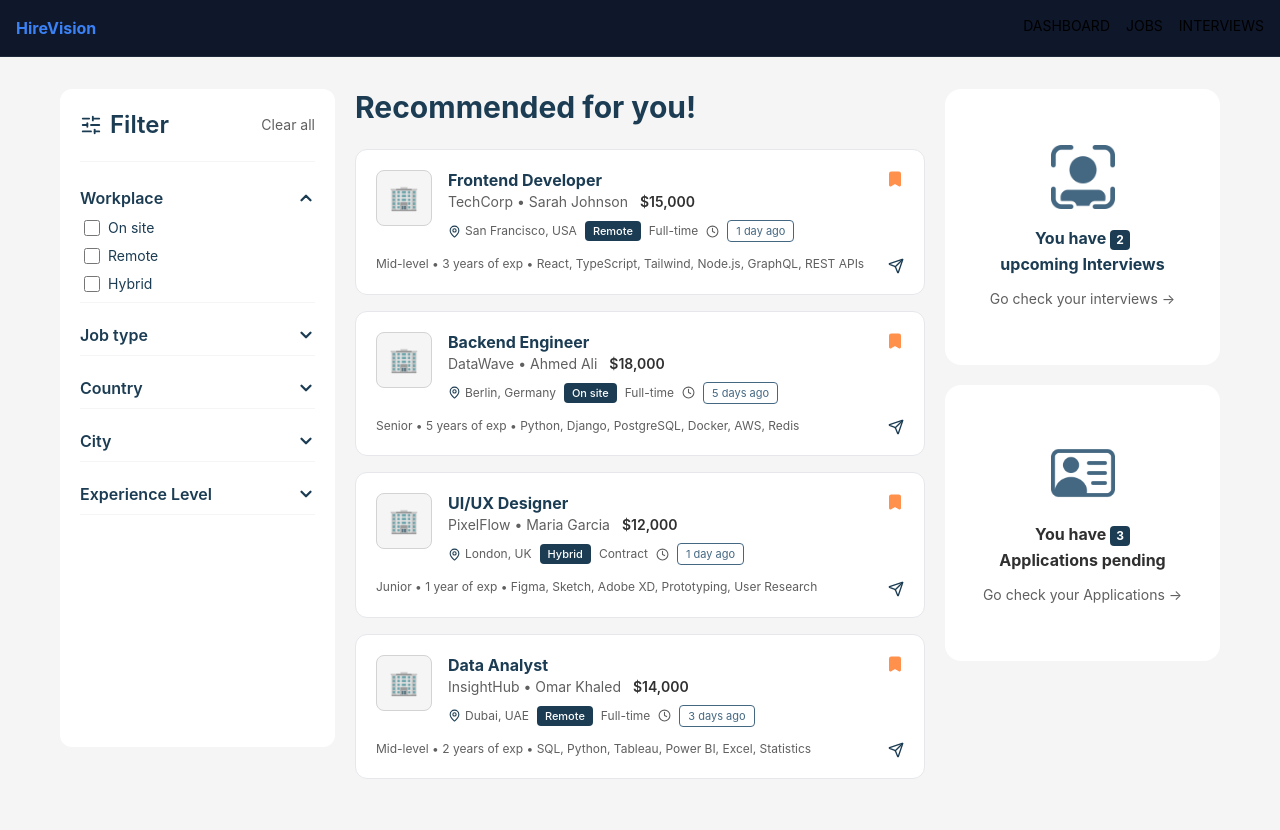
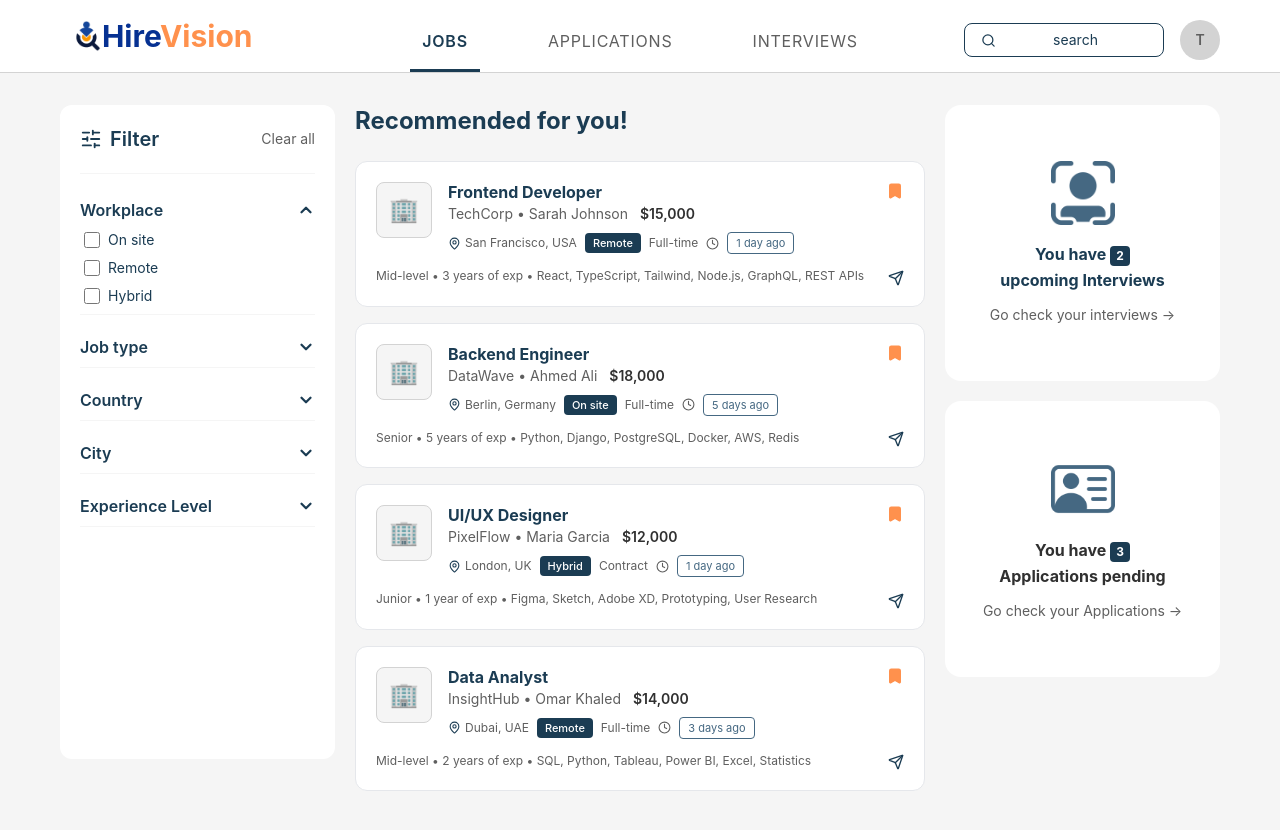
Before and after one commit to 3twla-Girls/HireVision, a React (Vite) app in the folder Client/: page / in a window 1280 px wide. Shown: the top 830 px of the page. Built offline with nearby package versions, Linux system fonts and the light colour scheme.

Commit message:
add navbar

```diff
--- a/Client/src/components/JobSeeker/FilterSidebar.jsx
+++ b/Client/src/components/JobSeeker/FilterSidebar.jsx
@@ -23,7 +23,7 @@ const FilterSidebar = () => {
         <aside className="rounded-xl bg-white p-5 h-full sticky top-24">
             {/* Header */}
             <div className="flex items-center justify-between mb-5">
-                <div className="flex items-center gap-2 text-dark-blue font-semibold text-2xl">
+                <div className="flex items-center gap-2 text-dark-blue font-semibold text-xl">
                     <SlidersHorizontal size={22} className="text-dark-blue" />
                     Filter
                 </div>
--- a/Client/src/components/shared/Navbar.jsx
+++ b/Client/src/components/shared/Navbar.jsx
@@ -1,29 +1,125 @@
-import React from 'react'
+import React, { useState } from 'react'
+import { Link, useLocation } from 'react-router-dom'
+import { Search, Menu, X } from 'lucide-react'
+import { assets } from '../../assets/assests'
 
 const Navbar = ({ role }) => {
+  const location = useLocation()
+  const [mobileMenuOpen, setMobileMenuOpen] = useState(false)
+
+  const jobSeekerLinks = [
+    { label: 'JOBS', path: '/' },
+    { label: 'APPLICATIONS', path: '/applications' },
+    { label: 'INTERVIEWS', path: '/interviews' },
+  ]
+
+  const recruiterLinks = [
+    { label: 'JOBS', path: '/' },
+    { label: 'APPLICATIONS', path: '/applications' },
+    { label: 'INTERVIEWS', path: '/interviews' },
+  ]
+
+  const links = role === 'recruiter' ? recruiterLinks : jobSeekerLinks
+
   return (
-    <nav className="flex justify-between p-4 bg-slate-900 border-b border-slate-800">
-      <div className="logo font-bold text-blue-500">HireVision</div>
+    <nav className="bg-white sticky top-0 z-50 border-b border-light-gray2">
+      {/* Desktop Navbar */}
+      <div className="px-4 md:px-8 lg:px-[60px] grid grid-cols-12 gap-5 items-end">
 
-      <div className="menu">
-        {role === 'recruiter' ? (
-          // Recruiter navbar
-          <div className="flex gap-4 text-sm">
-            <span>DASHBOARD</span>
-            <span>JOBS</span>
-            <span>INTERVIEWS</span>
+        {/* Logo — first 3 columns */}
+        <div className="col-span-6 lg:col-span-3 py-4">
+          <Link to="/" className="flex items-center">
+            <img src={assets.hireLogo} alt="HireVision" className="h-8 md:h-10 object-contain" />
+            <span className="text-2xl md:text-3xl font-bold leading-none -ml-3">
+              <span className="text-logo-blue">Hire</span>
+              <span className="text-orange">Vision</span>
+            </span>
+          </Link>
+        </div>
+
+        {/* Nav Links — center 6 columns (hidden on mobile) */}
+        <div className="hidden lg:flex col-span-6 items-end justify-center gap-14">
+          {links.map((link) => {
+            const isActive = location.pathname === link.path
+            return (
+              <Link
+                key={link.label}
+                to={link.path}
+                className={`text-base tracking-wider py-4 px-3 transition-colors ${isActive
+                  ? 'text-dark-blue font-semibold border-b-[3px] border-dark-blue'
+                  : 'text-dark-gray3 font-normal hover:text-dark-blue border-b-[3px] border-transparent'
+                  }`}
+              >
+                {link.label}
+              </Link>
+            )
+          })}
+        </div>
+
+        {/* Right — Search + Avatar (hidden on mobile) + Hamburger */}
+        <div className="col-span-6 lg:col-span-3 flex items-center justify-end gap-4 py-3">
+          {/* Search Bar — hidden on small screens */}
+          <div className="hidden md:flex items-center gap-2 border border-dark-blue rounded-lg px-4 py-1.5 flex-1 max-w-[200px]">
+            <Search size={15} className="text-dark-blue shrink-0" />
+            <input
+              type="text"
+              placeholder="search"
+              className="bg-transparent outline-none text-sm text-dark-blue w-full placeholder:text-dark-blue text-center"
+            />
           </div>
-        ) : (
-          // Jobseeker navbar
-          <div className="flex gap-4 text-sm">
-            <span>JOBS</span>
-            <span>APPLICATIONS</span>
-            <span>INTERVIEWS</span>
+
+          {/* User Avatar */}
+          <div className="w-10 h-10 rounded-full bg-light-gray2 flex items-center justify-center text-dark-gray3 font-semibold text-sm shrink-0">
+            T
           </div>
-        )}
+
+          {/* Hamburger Button — visible only on mobile */}
+          <button
+            onClick={() => setMobileMenuOpen(!mobileMenuOpen)}
+            className="lg:hidden text-dark-blue p-1"
+          >
+            {mobileMenuOpen ? <X size={24} /> : <Menu size={24} />}
+          </button>
+        </div>
+
       </div>
+
+      {/* Mobile Menu Dropdown */}
+      {mobileMenuOpen && (
+        <div className="lg:hidden bg-white border-t border-light-gray2 px-4 pb-4">
+          {/* Mobile Nav Links */}
+          <div className="flex flex-col gap-1 pt-2">
+            {links.map((link) => {
+              const isActive = location.pathname === link.path
+              return (
+                <Link
+                  key={link.label}
+                  to={link.path}
+                  onClick={() => setMobileMenuOpen(false)}
+                  className={`py-3 px-4 rounded-lg text-base tracking-wide transition-colors ${isActive
+                      ? 'text-dark-blue font-semibold bg-light-gray1'
+                      : 'text-dark-gray3 font-normal hover:bg-light-gray1 hover:text-dark-blue'
+                    }`}
+                >
+                  {link.label}
+                </Link>
+              )
+            })}
+          </div>
+
+          {/* Mobile Search */}
+          <div className="md:hidden flex items-center gap-2 border border-dark-blue rounded-lg px-4 py-2 mt-3">
+            <Search size={15} className="text-dark-blue shrink-0" />
+            <input
+              type="text"
+              placeholder="search"
+              className="bg-transparent outline-none text-sm text-dark-blue w-full placeholder:text-dark-blue"
+            />
+          </div>
+        </div>
+      )}
     </nav>
-  );
-};
+  )
+}
 
 export default Navbar
--- a/Client/src/pages/JobSeeker/Home.jsx
+++ b/Client/src/pages/JobSeeker/Home.jsx
@@ -16,7 +16,7 @@ const Home = () => {
 
         {/* Center – Job Listings (6 cols) */}
         <main className="col-span-6">
-          <h1 className="text-3xl font-bold text-dark-blue mb-6">
+          <h1 className="text-2xl font-bold text-dark-blue mb-6">
             Recommended for you!
           </h1>
 
```
